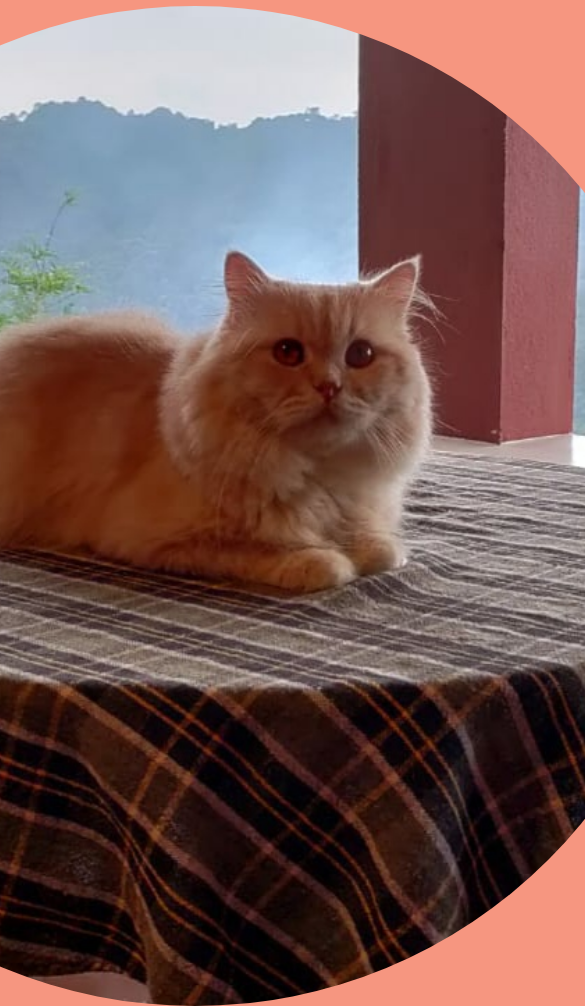
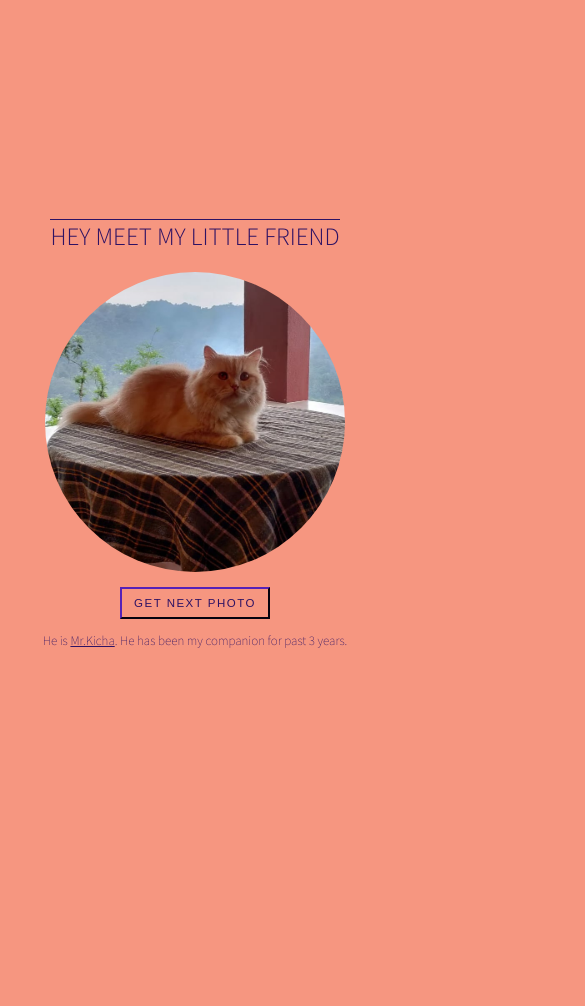
Before and after one commit to Nadeem1511/My-Cat-website, a plain HTML site: page index.html in a window 390 px wide. Shown: the top 1006 px of the page, 585 px wide, since content can reach past the window. After the commit the page ends 860 px from the top, so only its background shows below. Drawn offline with Linux system fonts and the light colour scheme.

Commit message:
Final commit

```diff
--- a/index.html
+++ b/index.html
@@ -12,7 +12,7 @@
     <h1>Hey Meet my little friend</h1>
     <img src="Cat-pics/Trip.jpeg" alt="">
     <button>GET NEXT PHOTO</button>
-    <p>He is <b>Mr.Kicha</b>.He has been my companion for past 3 years.</p>
+    <p>He is <span>Mr.Kicha</span>. He has been my companion for past 3 years.</p>
     </section>
     <script src="app.js"></script>
 </body>
--- a/style.css
+++ b/style.css
@@ -4,7 +4,8 @@ body{
     background-color: #F69680;
     color: #2E1263;
     font-family: Source Sans Pro;
-    font-weight: 300;
+    font-weight: 100;
+
 }
 
 h1{
@@ -15,7 +16,7 @@ h1{
 }
 
 img{
-    width: 1000px;
+    width: 500px;
     border-radius: 50%;
 }
 
@@ -53,6 +54,32 @@ p{
     font-size: 30px;
 }
 
-b{
-    font-weight: 500;
+
+span{
+    font-weight: 200;
+    text-decoration: underline;
 }
+
+/* Responsive */
+
+@media screen and (max-width:600px) {
+    h1{
+        font-size: 25px;
+        border-top: 1px solid;
+    }
+
+    img{
+        width: 300px;
+    }
+
+    button{
+        margin: 15px auto 0;
+        padding: 8px 12px;
+        letter-spacing: 1.5px;
+        font-size: 11.5px;
+    }
+
+    p{
+        font-size: 13px;
+    }
+}
```
